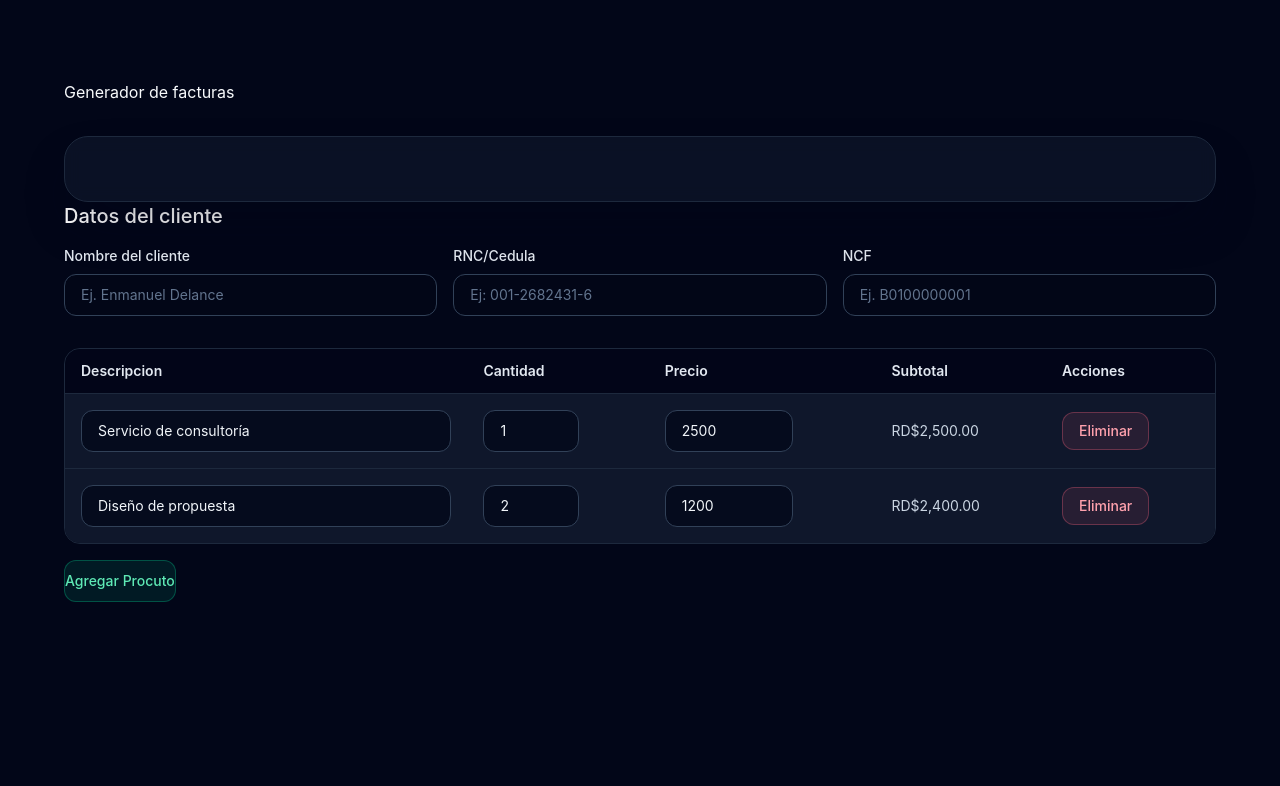
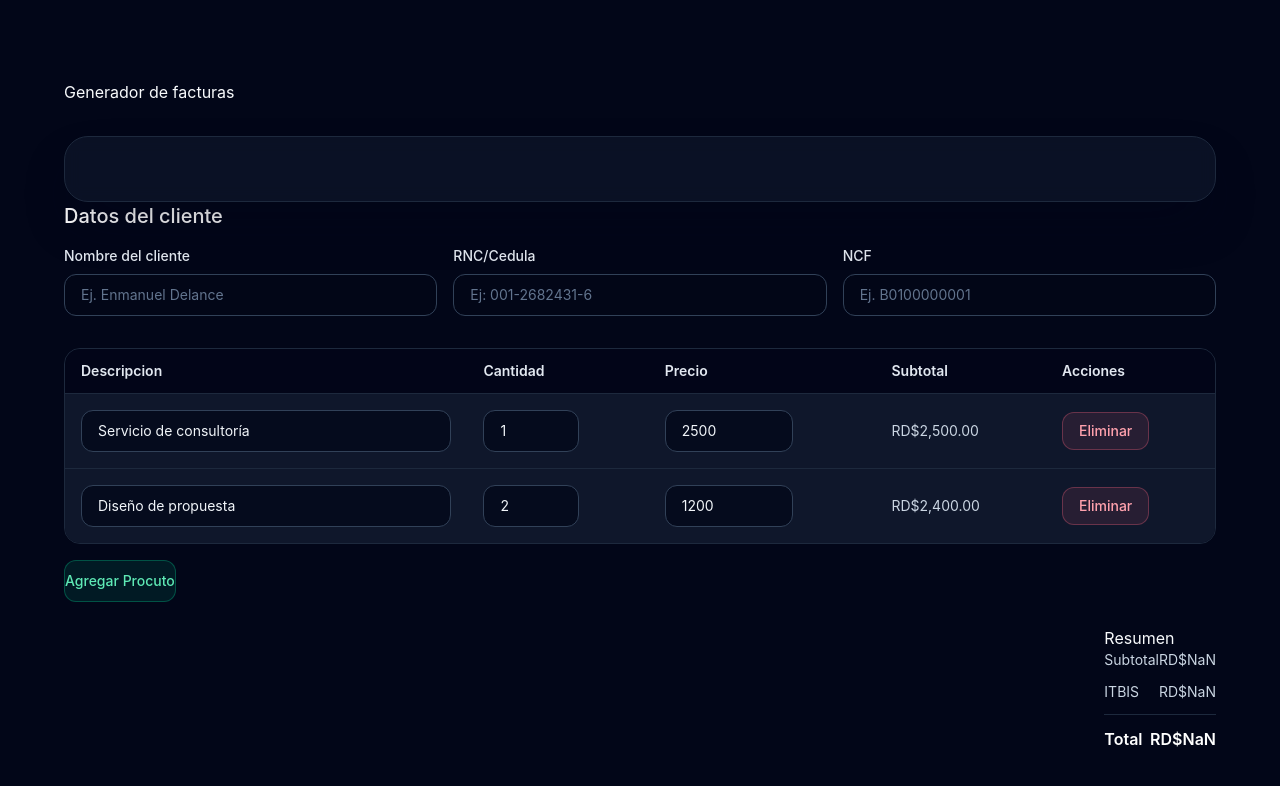
Before and after one commit to edelance21/factura-app, a React (Vite) app in the folder factura-project/: page / in a window 1280 px wide. Shown: the top 786 px of the page. Built offline with nearby package versions, Linux system fonts and the light colour scheme.

Commit message:
complents InvoiceSummary done

```diff
--- a/factura-project/src/components/InvoiceSummary.jsx
+++ b/factura-project/src/components/InvoiceSummary.jsx
@@ -0,0 +1,30 @@
+import { currencyFormatter } from "../utils/formatters";
+import { ITBIS_RATE } from "../utils/invoiceCalculations";
+
+import React from 'react'
+
+const InvoiceSummary = ({ subtotal, itbis, total, showItebisRate = false }) => {
+  return (
+    <dl className="space-y-3 text-sm">
+        {/* FILA SUBTOTAL */}
+        <div className="flex items-center justify-between text-slate-300 print:text-slate-600">
+            <dt>Subtotal</dt>
+            <dd>{currencyFormatter.format(subtotal)}</dd>
+        </div>
+
+        {/* FILA DE ITBIS */}
+        <div className="flex items-center justify-between text-slate-300 print:text-slate-600">
+            <dt>ITBIS{showItebisRate ? ` (${(ITBIS_RATE * 100 ).toFixed(0)}%)` :''}</dt>
+            <dd>{currencyFormatter.format(itbis)}</dd>
+        </div>
+
+        {/* FILA TOTAL */}
+        <div className="flex items-center justify-between border-t border-slate-800 pt-3 text-base font-semibold text-white print:border-slate-300 print:text-slate-900">
+            <dt>Total</dt>
+            <dd>{currencyFormatter.format(total)}</dd>
+        </div>
+    </dl>
+  )
+}
+
+export default InvoiceSummary
--- a/factura-project/src/pages/HomePage.jsx
+++ b/factura-project/src/pages/HomePage.jsx
@@ -2,6 +2,8 @@ import React, { useState } from 'react'
 import ClientField from '../components/ClientField'
 import ProductsTable from '../components/ProductsTable';
 import { useInvoiceForm } from '../hooks/useInvoiceForm';
+import InvoiceSummary from '../components/InvoiceSummary';
+
 
 
 
@@ -62,6 +64,16 @@ const HomePage = () => {
                     onRemoveProduct={handleRemoveProduct}
                 />
 
+                {/* CAJA DE RESUMEN QUE CONTIENE SUBTOTAL, ITBIS Y TOTAL */}
+                <section className='mt-6 flex justify-end'>
+                    <div>
+                        <h3>Resumen</h3>
+                        <div>
+                            <InvoiceSummary/>
+                        </div>
+                    </div>
+                </section>
+
             </>
         </div>
     </section>
```
